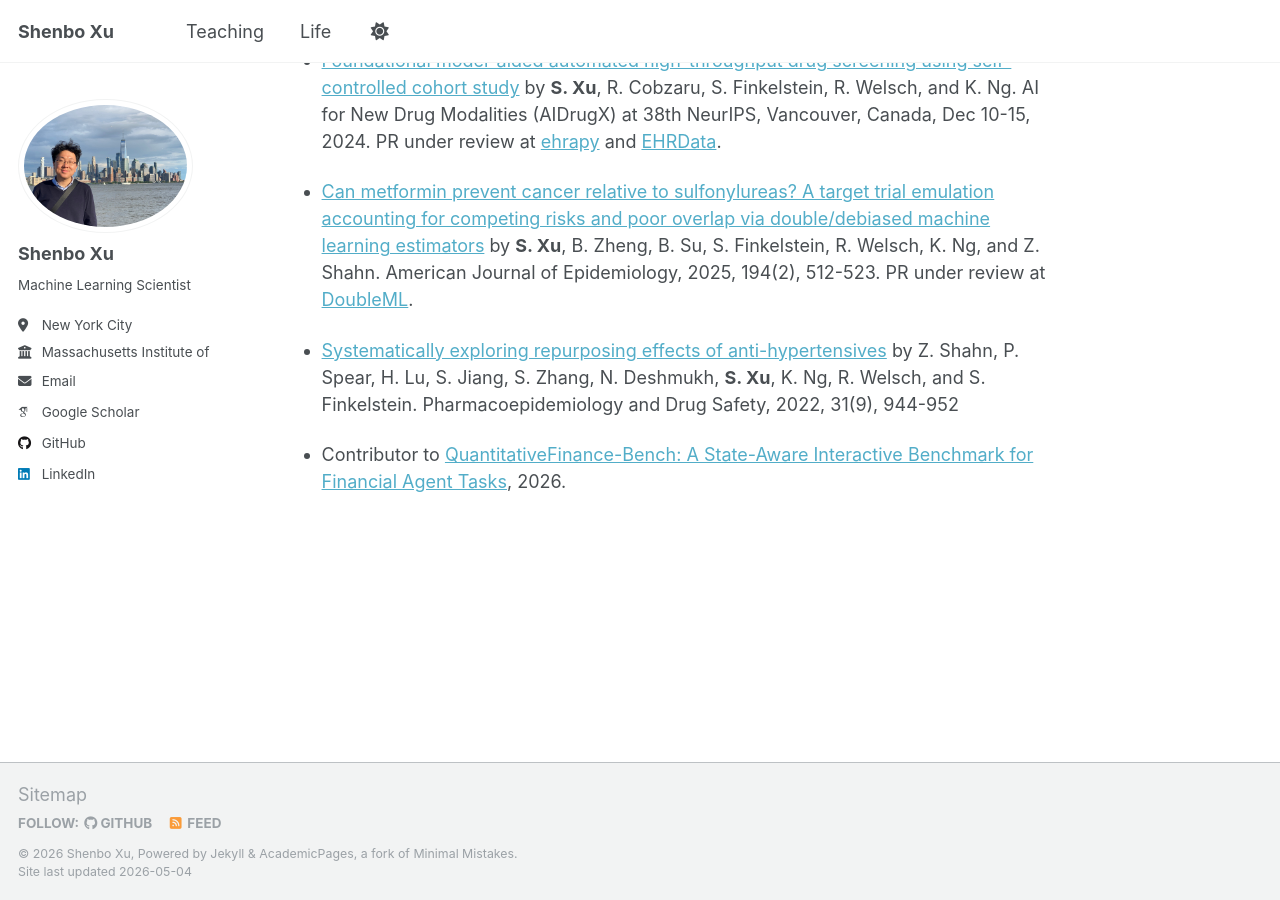
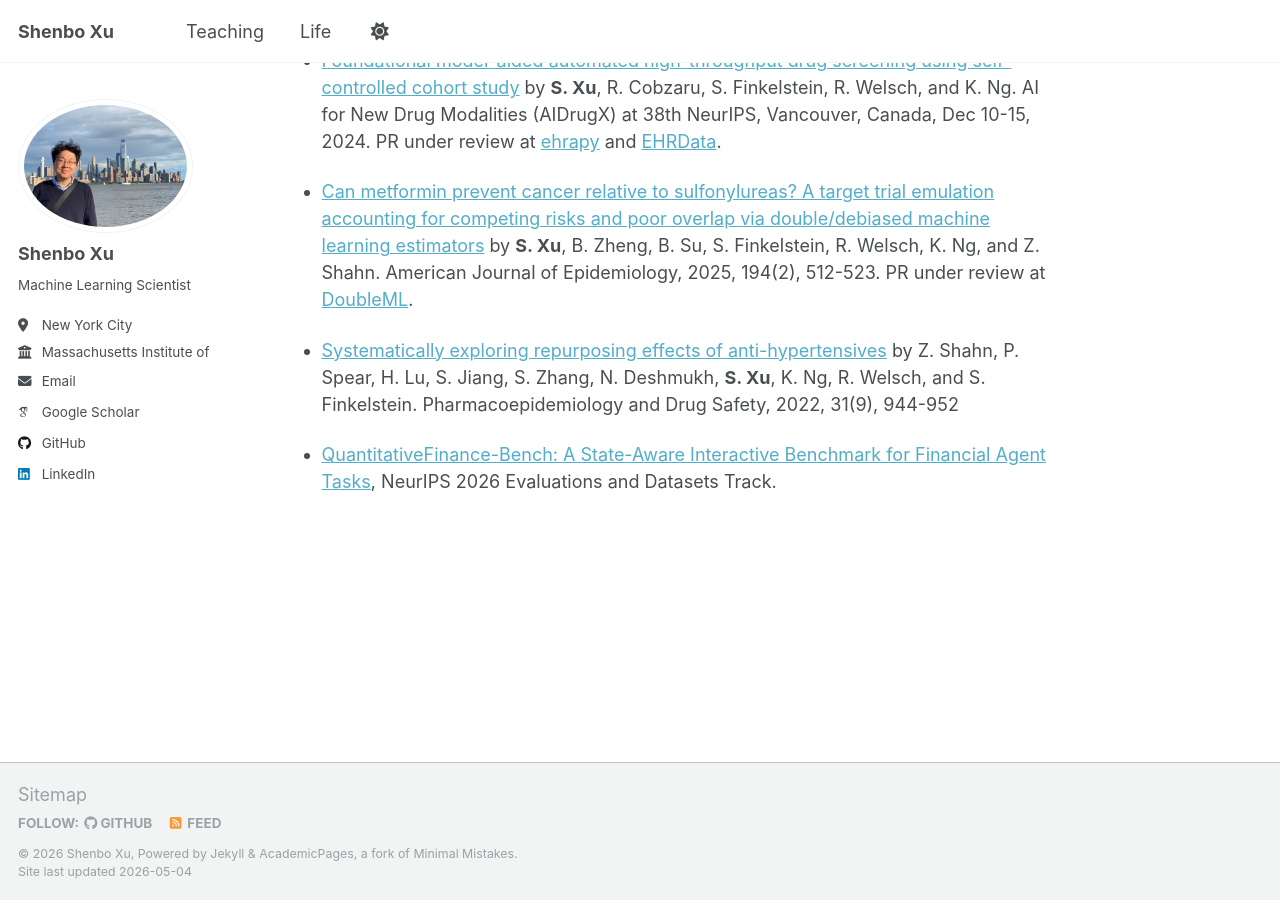
Before and after one commit to xushenbo/xushenbo.github.io, a Jekyll site: the page built from _pages/about.md, in a window 1280 px wide and 900 px high, scrolled down 1152 px. Built offline with Jekyll 4.4.1, drawn with Linux system fonts in a browser that asks for light colours; some web fonts are replaced; a script that is not in the unit is left out.

Commit message:
Revise about.md with new publication entry
Updated publication details and contributor information.

```diff
--- a/_pages/about.md
+++ b/_pages/about.md
@@ -45,7 +45,7 @@ Selected Publications
 - [Systematically exploring repurposing effects of anti-hypertensives](https://onlinelibrary.wiley.com/doi/10.1002/pds.5491)
   by Z. Shahn, P. Spear, H. Lu, S. Jiang, S. Zhang, N. Deshmukh, **S. Xu**, K. Ng, R. Welsch, and S. Finkelstein. Pharmacoepidemiology and Drug Safety, 2022, 31(9), 944-952
 
-- Contributor to [QuantitativeFinance-Bench: A State-Aware Interactive Benchmark for Financial Agent Tasks](https://github.com/QF-Bench/QuantitativeFinance-Bench), 2026.
+- [QuantitativeFinance-Bench: A State-Aware Interactive Benchmark for Financial Agent Tasks](https://github.com/QF-Bench/QuantitativeFinance-Bench), NeurIPS 2026 Evaluations and Datasets Track.
 
 <!--
 My research focuses on foundational models, stochastic process, and semiparametric theory.
```
